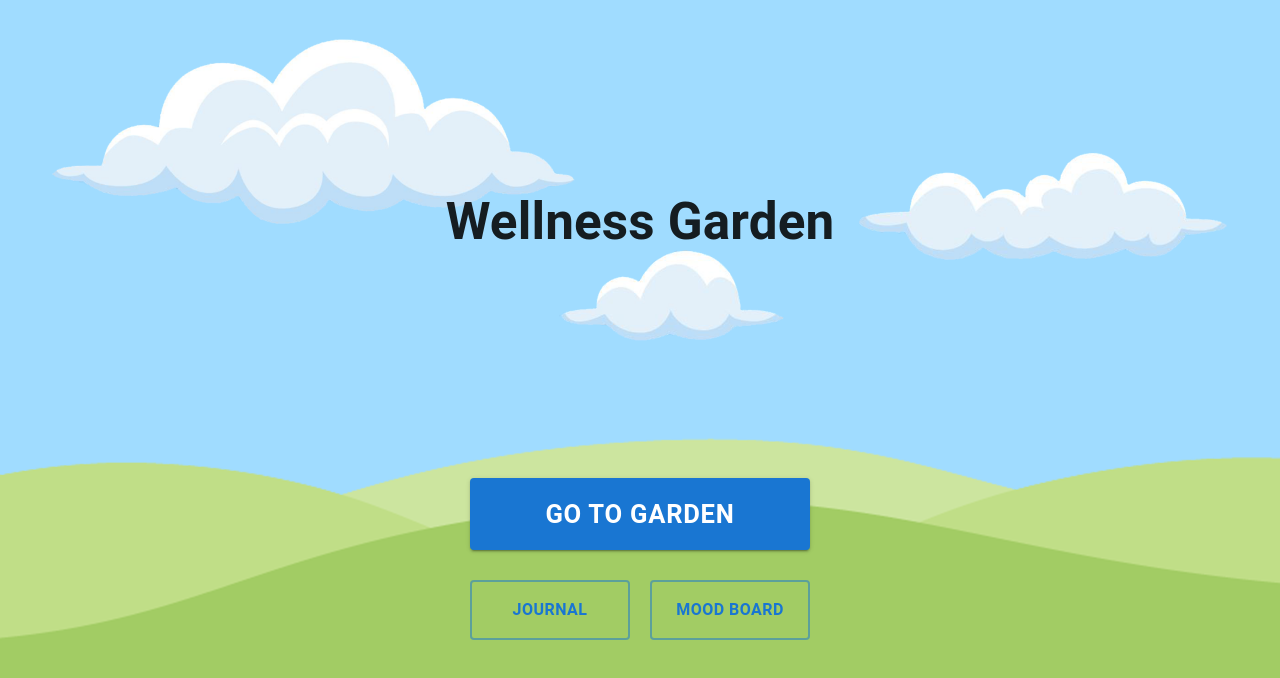
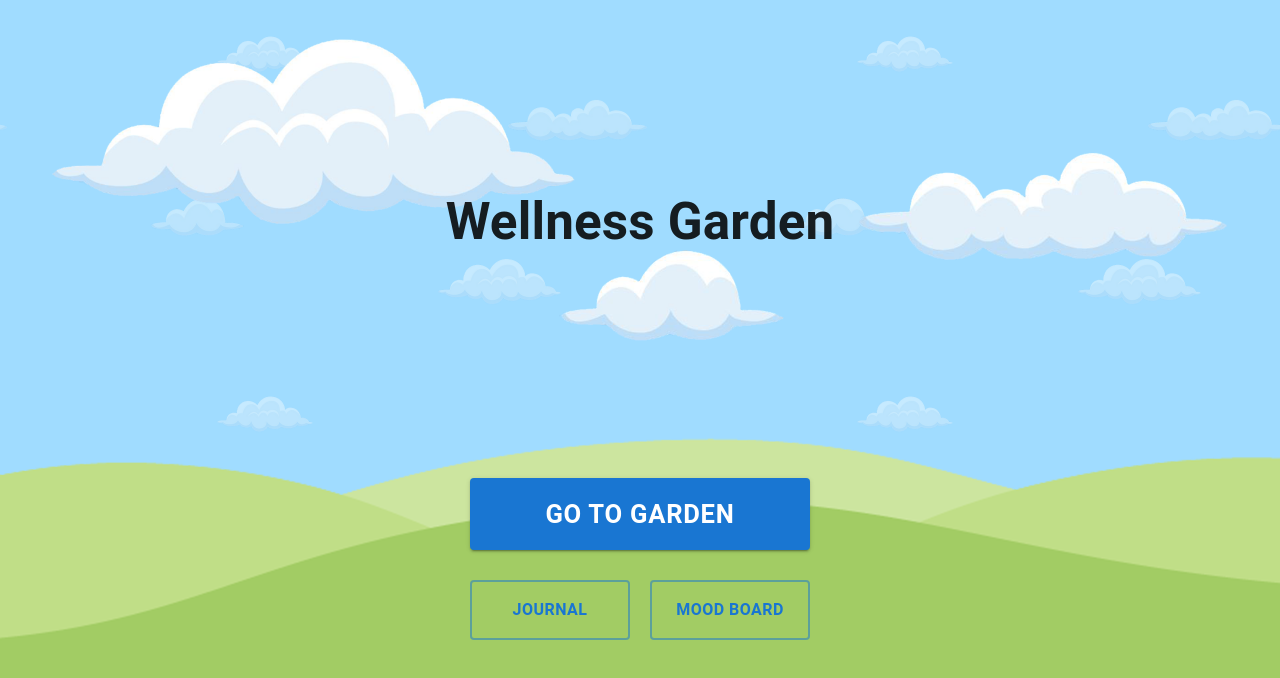
Before and after one commit to PoliBuddies/wellness-garden, a React (Vite) app in the folder frontend/wellness-garden/: page / in a window 1280 px wide. Shown: the top 678 px of the page. Built offline with nearby package versions, Linux system fonts and the light colour scheme.

Commit message:
Scrolling bg clouds

```diff
--- a/frontend/wellness-garden/src/static/css/index.css
+++ b/frontend/wellness-garden/src/static/css/index.css
@@ -20,6 +20,10 @@ body {
   min-width: 320px;
   min-height: 100vh;
   background-color: #A0DCFF !important;
+  background-image: url("/clouds_scrolling.png");
+  background-repeat: repeat;
+  background-size: 50%;
+  animation: clouds 30s linear infinite;
 }
 
 h1 {
@@ -58,6 +62,15 @@ button:focus-visible {
   background-repeat: repeat-x;
 }
 
+@keyframes clouds {
+  0% {
+    background-position: 0% 0%;
+  }
+  100% {
+    background-position: 100% 0%;
+  }
+}
+
 @media (prefers-color-scheme: light) {
   :root {
     color: #213547;
```
Also changed, not shown: frontend/wellness-garden/public/clouds_scrolling.png (added).
